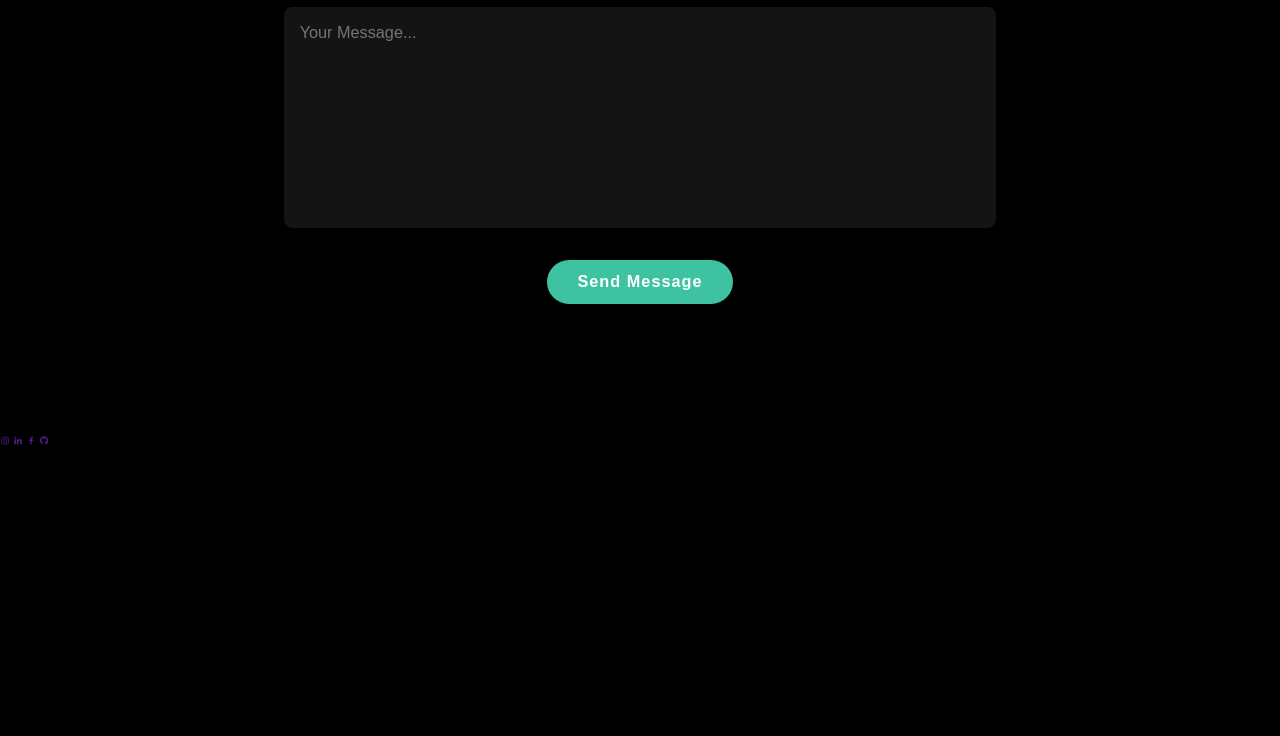
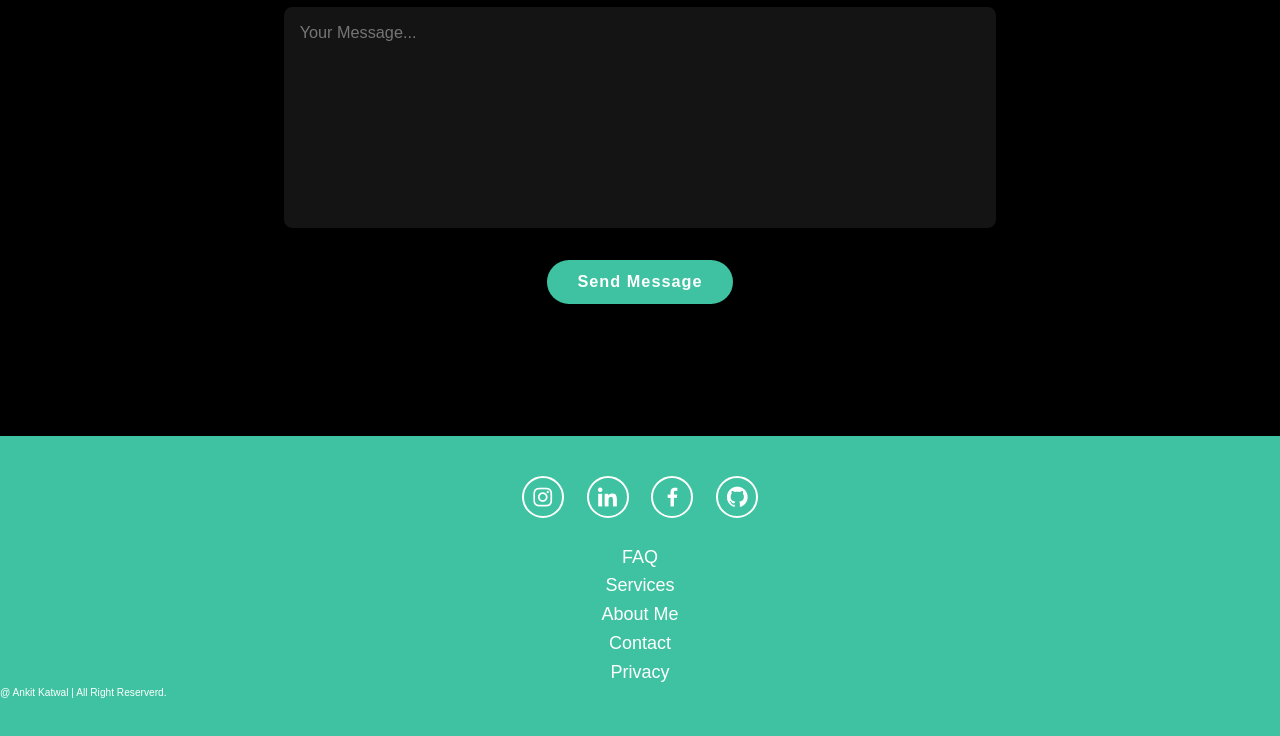
Before and after one commit to Ankit-47/My-website, a plain HTML site: page index.html in a window 1280 px wide. Shown: the part 3776-4512 px from the top of the page. Before the commit the page ends 4223 px from the top, so only its background shows below. Drawn offline with nearby package versions, Linux system fonts and the light colour scheme.

Commit message:
footer added

```diff
--- a/index.html
+++ b/index.html
@@ -192,7 +192,7 @@
 
             <div class="bar">
                 <div class="info">
-                    <span>Mysql</span>
+                    <span>MySQL</span>
                 </div>
                 <div class="progress-line mysql">
                     <span></span>
@@ -227,8 +227,25 @@
             <a href=""><i class='bx bxl-github'></i></a>
         </div>
         <ul class="list">
-
+            <li>
+                <a href="#">FAQ</a>
+            </li>
+            <li>
+                <a href="#">Services</a>
+            </li>
+            <li>
+                <a href="#">About Me</a>
+            </li>
+            <li>
+                <a href="#">Contact</a>
+            </li>
+            <li>
+                <a href="#">Privacy</a>
+            </li>
         </ul>
+        <p class="copyright">
+            @ Ankit Katwal | All Right Reserverd.
+        </p>
     </footer>
 
     <script src="script.js"></script>
--- a/style.css
+++ b/style.css
@@ -436,26 +436,26 @@ span {
 
 .bar .progress-line.react span {
     width: 30%;
-    background-color: rgb(65, 149, 227);
-    box-shadow: 0 0 25px rgb(65, 149, 227);
+    background-color: rgb(68, 155, 182);
+    box-shadow: 0 0 25px rgb(68, 155, 182);
     transition: 0.5s ease;
 }
 
 .bar .progress-line.react span:hover {
-    box-shadow: 0 0 25px rgb(65, 149, 227),
-        0 0 50pz rgb(65, 149, 227);
+    box-shadow: 0 0 25px rgb(68, 155, 182),
+        0 0 50pz rgb(68, 155, 182);
 }
 
 .bar .progress-line.mysql span {
     width: 60%;
-    background-color: rgb(0, 117, 143);
-    box-shadow: 0 0 25px rgb(0, 117, 143);
+    background-color: rgb(143, 112, 25);
+    box-shadow: 0 0 25px rgb(143, 112, 25);
     transition: 0.5s ease;
 }
 
 .bar .progress-line.mysql span:hover {
-    box-shadow: 0 0 25px rgb(0, 117, 143),
-        0 0 50pz rgb(0, 117, 143);
+    box-shadow: 0 0 25px rgb(143, 112, 25),
+        0 0 50pz rgb(143, 112, 25);
 }
 
 
@@ -484,22 +484,24 @@ span {
 }
 
 
-.contact h2{
+.contact h2 {
     margin-bottom: 3rem;
 }
-.contact form{
+
+.contact form {
     max-width: 70rem;
     margin: 1rem auto;
     text-align: center;
     margin-bottom: 3rem;
 }
-.contact form .input-box{
+
+.contact form .input-box {
     display: flex;
     justify-content: center;
     flex-wrap: wrap;
 }
- .contact form .input-box input
- {
+
+.contact form .input-box input {
     width: 100%;
     padding: 1.5rem;
     font-size: 1.6rem;
@@ -508,8 +510,9 @@ span {
     border-radius: 0.8rem;
     margin: 1rem 0;
     resize: none;
- }
- .contact form textarea{
+}
+
+.contact form textarea {
     width: 100%;
     padding: 1.5rem;
     font-size: 1.6rem;
@@ -518,7 +521,50 @@ span {
     border-radius: 0.8rem;
     margin: 1rem 0;
     resize: none;
- }
- .contact form .btn{
+}
+
+.contact form .btn {
     margin-top: 2rem;
- }
+}
+
+.footer{
+    position: relative;
+    bottom: 0;
+    width: 100%;
+    padding: 40px 0;
+    background-color: var(--main-color);
+}
+.footer .social{
+ text-align: center;
+ padding-bottom: 25px;
+ color: white;
+}
+.footer .social a{
+    font-size:25px;
+    color: white;
+    border: 2px solid white;
+    width: 42px;
+    height: 42px;
+    line-height: 42px;
+    display: inline-block;
+    text-align: center;
+    border-radius: 50%;
+    margin: 0 10px;
+    transition: 0.3s ease;
+}
+.footer .social a:hover{
+    transform: scale(1.2) translateY(-10px);
+}
+.footer ul{
+    margin-top: 0;
+    padding: 0;
+    font-size: 18px;
+    line-height: 1.6;
+    margin-bottom: 0;
+    text-align: center;
+}
+.footer ul li a{
+    color: white;
+    border-bottom: 3px solid transparent;
+    transition: 0.3 ease;
+}
```
